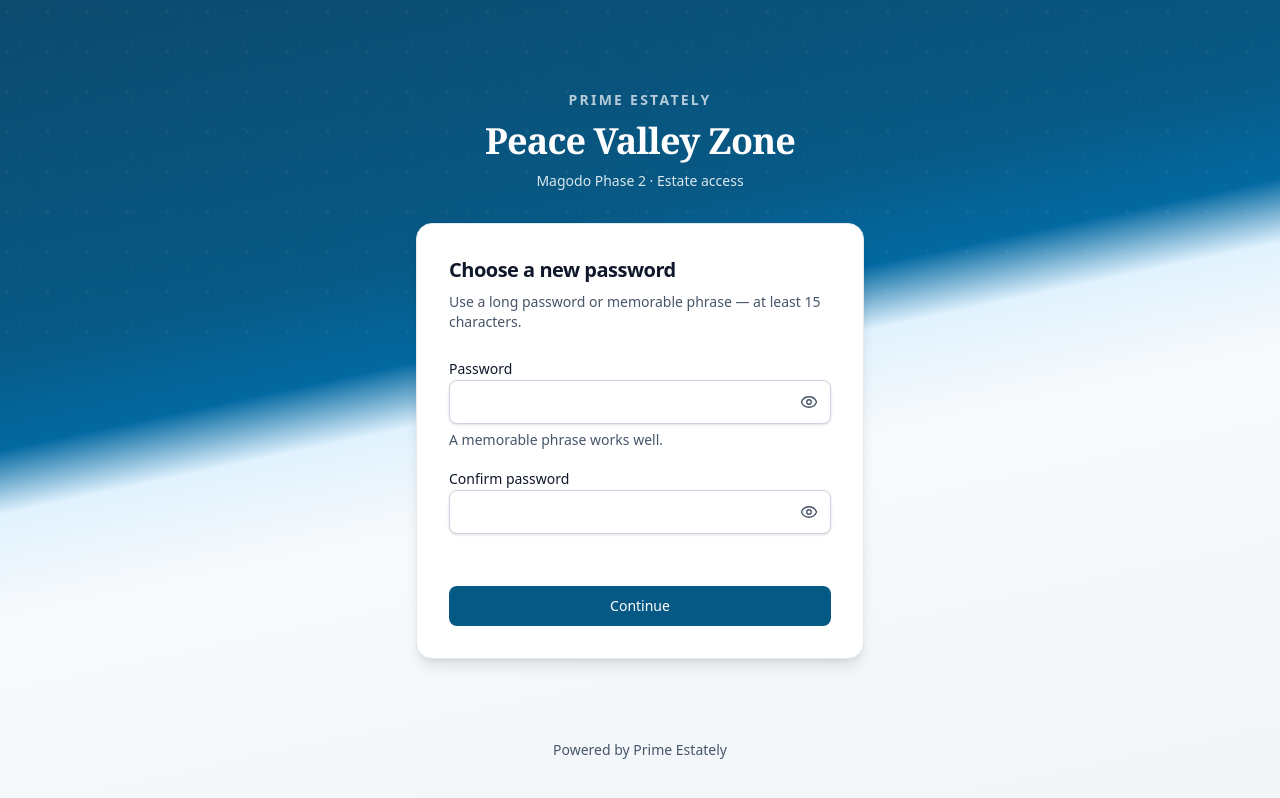
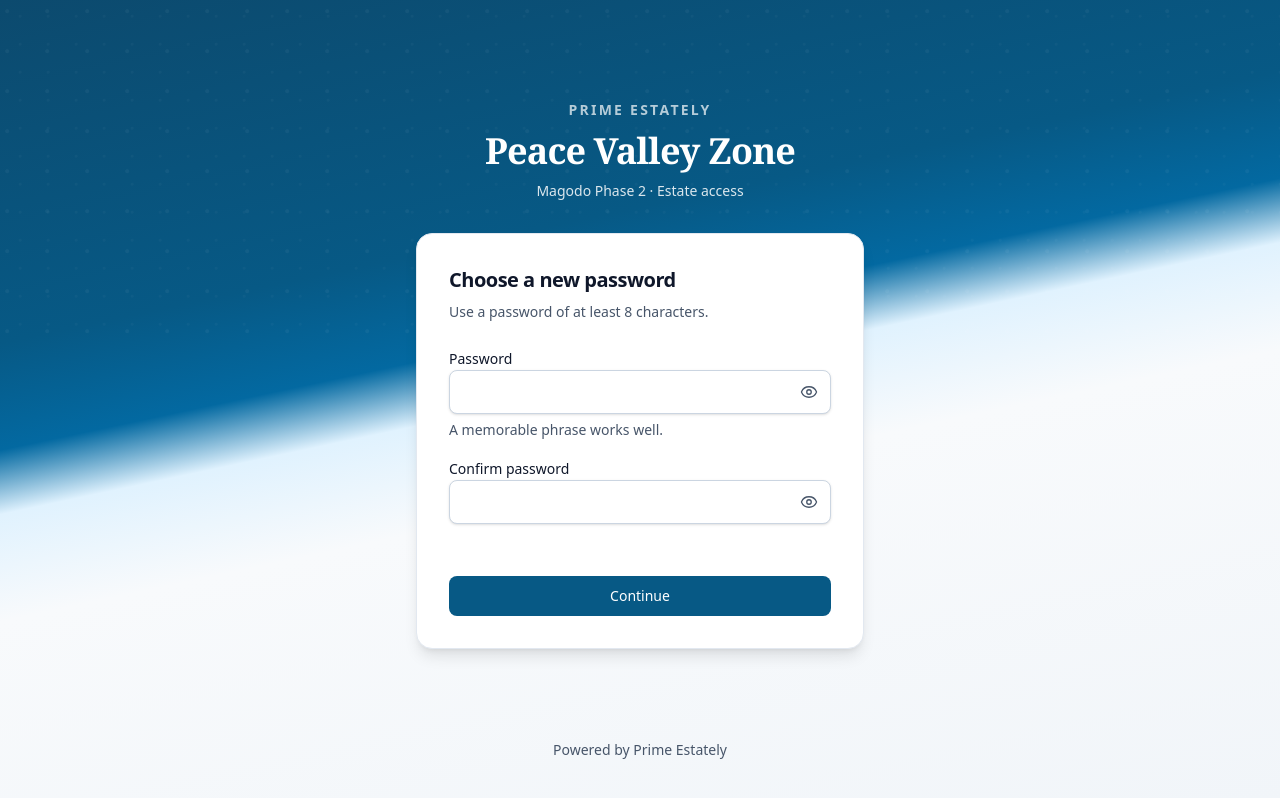
Before and after one commit to thelyta/peace-valley-zone, a Next.js app: page /reset-password in a window 1280 px wide. Built offline with nearby package versions, Linux system fonts and the light colour scheme.

Commit message:
reduce password length

```diff
--- a/src/modules/auth/components/change-password-form.tsx
+++ b/src/modules/auth/components/change-password-form.tsx
@@ -10,7 +10,7 @@
 const schema = z
   .object({
     currentPassword: z.string().min(1, "Enter your current password."),
-    password: z.string().min(15, "Use at least 15 characters."),
+    password: z.string().min(8, "Use at least 8 characters."),
     confirmPassword: z.string(),
   })
   .refine((value) => value.password === value.confirmPassword, {
--- a/src/modules/auth/components/password-form.tsx
+++ b/src/modules/auth/components/password-form.tsx
@@ -16,7 +16,7 @@
 
 const passwordSchema = z
   .object({
-    password: z.string().min(15, "Use at least 15 characters."),
+    password: z.string().min(8, "Use at least 8 characters."),
     confirmPassword: z.string(),
   })
   .refine((value) => value.password === value.confirmPassword, {
@@ -81,7 +81,7 @@
   const description =
     mode === "activate"
       ? "Set a password to finish joining Peace Valley Zone."
-      : "Use a long password or memorable phrase — at least 15 characters.";
+      : "Use a password of at least 8 characters.";
 
   if (success) {
     return (
```
